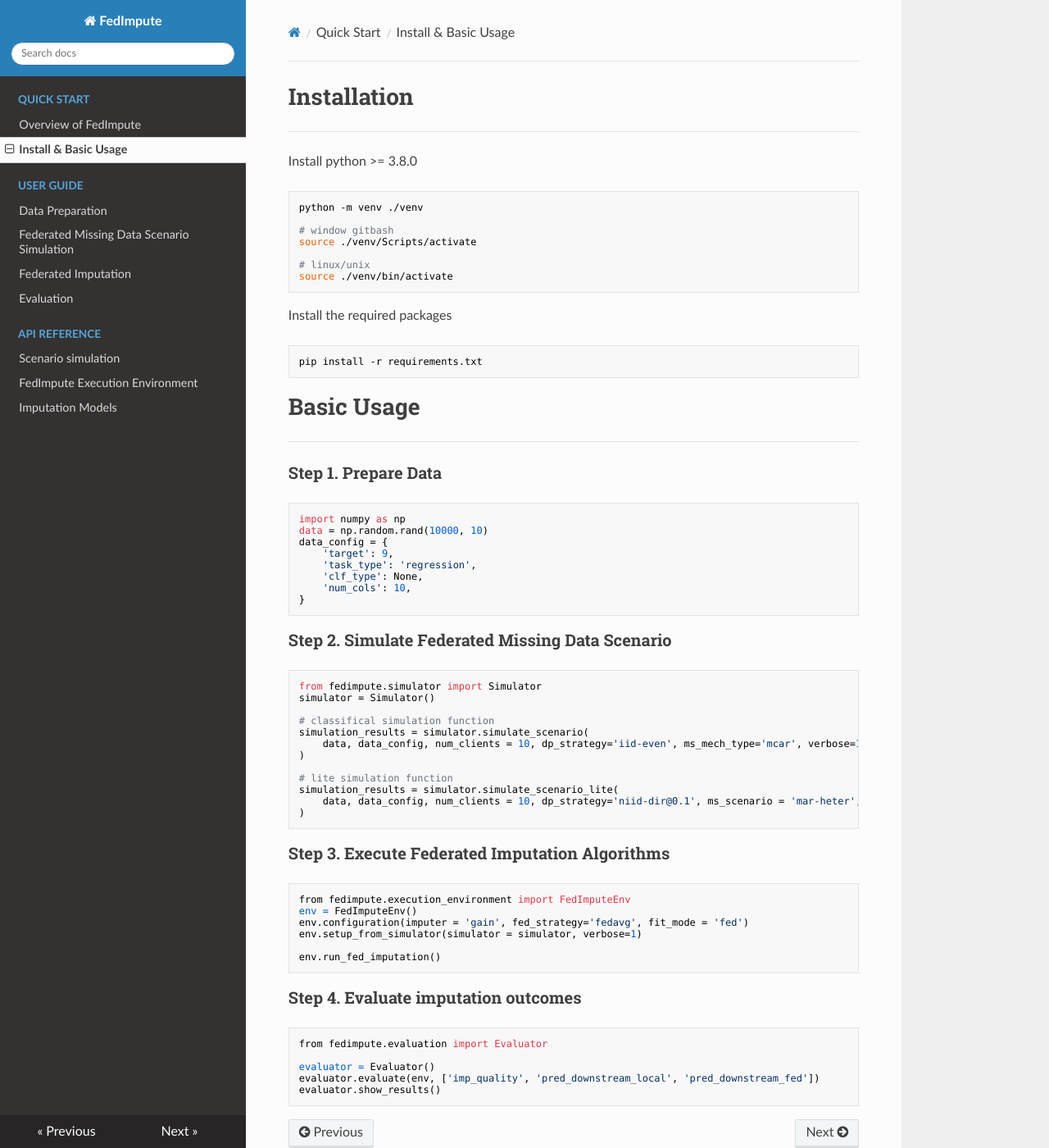
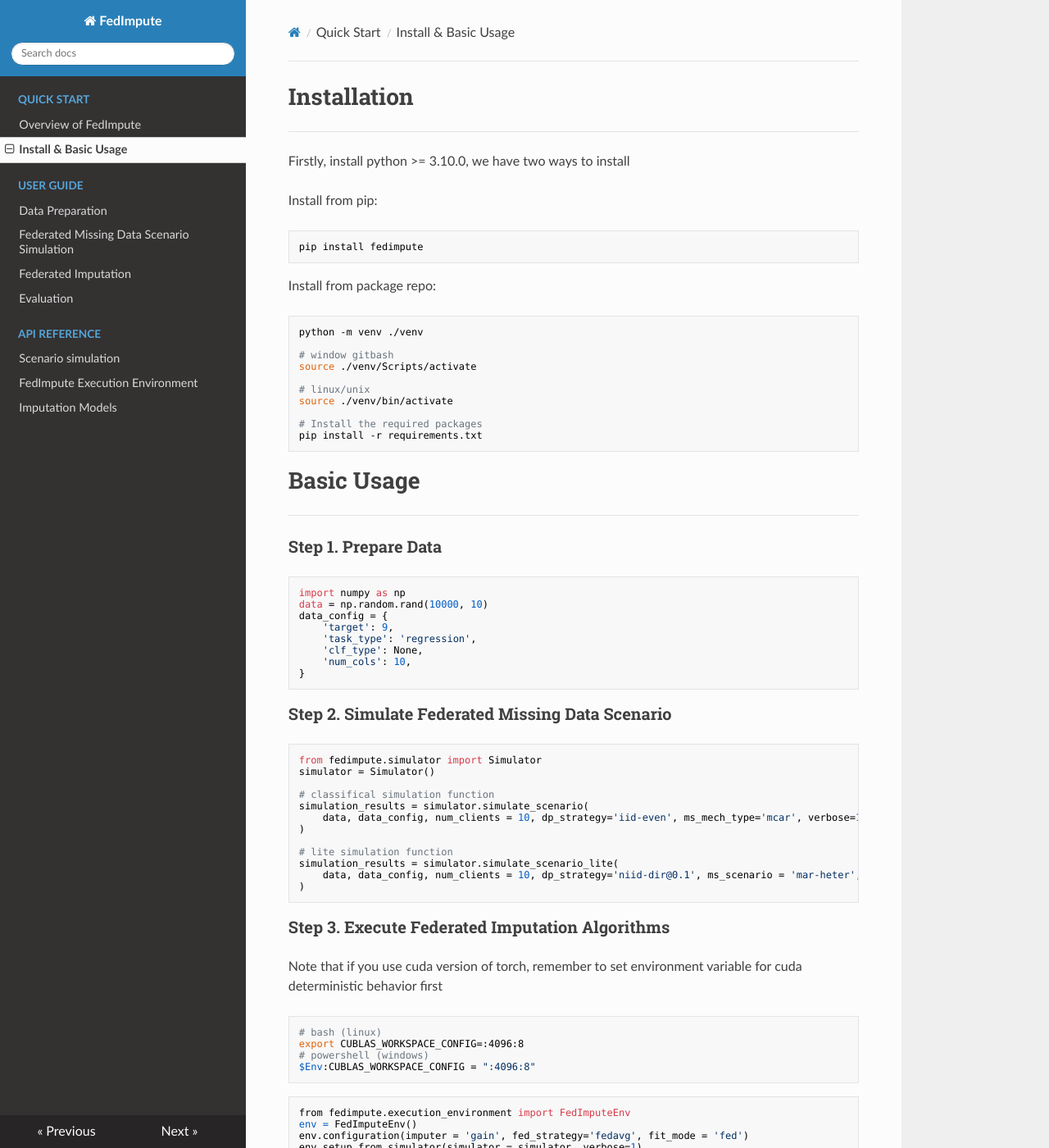
Before and after one commit to idsla/FedImpute, an MkDocs documentation site: the page built from docs/get_started.md, in a window 1280 px wide and 1400 px high. Shown: the whole window at 82% size. Built offline with MkDocs 1.6.1, drawn with Linux system fonts in a browser that asks for light colours; nearby versions of some CDN libraries.

Commit message:
update docs

````diff
--- a/docs/get_started.md
+++ b/docs/get_started.md
@@ -1,7 +1,14 @@
 
 # Installation
 ---
-Install python >= 3.8.0
+Firstly, install python >= 3.10.0, we have two ways to install
+
+Install from pip:
+```bash
+pip install fedimpute
+```
+
+Install from package repo:
 ```bash
 python -m venv ./venv
 
@@ -10,9 +17,8 @@
 
 # linux/unix
 source ./venv/bin/activate
-```
-Install the required packages
-```bash
+
+# Install the required packages
 pip install -r requirements.txt
 ```
 
@@ -47,6 +53,14 @@
 ```
 
 ### Step 3. Execute Federated Imputation Algorithms
+Note that if you use cuda version of torch, remember to set environment variable for cuda deterministic behavior first
+```bash
+# bash (linux)
+export CUBLAS_WORKSPACE_CONFIG=:4096:8
+# powershell (windows)
+$Env:CUBLAS_WORKSPACE_CONFIG = ":4096:8"
+```
+
 ```python
 from fedimpute.execution_environment import FedImputeEnv
 env = FedImputeEnv()
@@ -55,6 +69,8 @@
 
 env.run_fed_imputation()
 ```
+
+
 ### Step 4. Evaluate imputation outcomes
 ```python
 from fedimpute.evaluation import Evaluator
````
Also changed, not shown: README.md (+1 -1 lines), docs/user-guide/fed_imp.md (+8 -0 lines).
